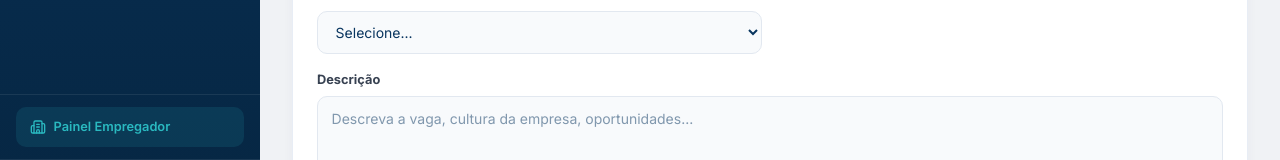
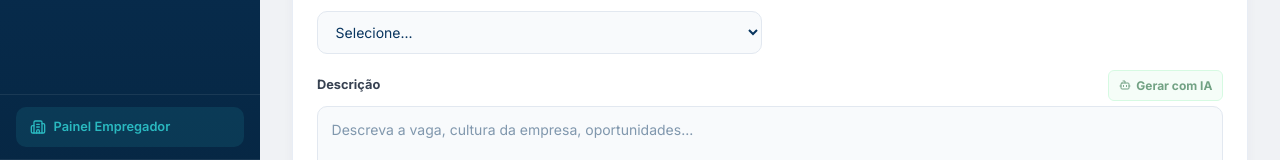
Before and after one commit to mvnp/empregacaldasonline, a Next.js app: page /admin/vagas/cadastrar in a window 1280 px wide. Shown: the part 531-691 px from the top of the page. Built offline with nearby package versions, Linux system fonts and the light colour scheme; no server answers.

Commit message:
Gerador de descrição para vagas cujo descrição foi destorcida

```diff
--- a/src/actions/openai.ts
+++ b/src/actions/openai.ts
@@ -124,3 +124,46 @@ export async function extrairDadosVagaDeImagem(base64Image: string) {
         return { success: false, error: e.message || 'Erro inesperado na IA.' }
     }
 }
+
+export async function gerarDescricaoComIA(titulo: string) {
+    if (!titulo || !titulo.trim()) {
+        return { success: false, error: 'O título da vaga é obrigatório para gerar a descrição.' }
+    }
+
+    const config = await lerConfiguracaoOpenAI()
+    if (!config || !config.openai_token) {
+        return { success: false, error: 'Chave API da OpenAI não configurada no banco de dados. Acesse as Configurações.' }
+    }
+
+    try {
+        const response = await fetch('https://api.openai.com/v1/chat/completions', {
+            method: 'POST',
+            headers: {
+                'Content-Type': 'application/json',
+                'Authorization': `Bearer ${config.openai_token}`
+            },
+            body: JSON.stringify({
+                model: config.model || 'gpt-4o',
+                messages: [
+                    {
+                        role: 'user',
+                        content: `Escreva uma breve e atrativa descrição de vaga de emprego baseada no título "${titulo}". Descreva a visão geral, cultura típica e oportunidades que a vaga pode oferecer. Retorne apenas o texto descritivo simples e direto, sem formatação Markdown e sem blocos complexos, em um único parágrafo bem redigido.`
+                    }
+                ],
+                max_tokens: 350,
+            })
+        })
+
+        if (!response.ok) {
+            const err = await response.json()
+            return { success: false, error: err.error?.message || 'Erro ao gerar descrição na OpenAI.' }
+        }
+
+        const data = await response.json()
+        const content = data.choices[0].message.content
+
+        return { success: true, data: content }
+    } catch (e: any) {
+        return { success: false, error: e.message || 'Erro inesperado na IA ao gerar descrição.' }
+    }
+}
--- a/src/app/admin/vagas/VagaFormClient.tsx
+++ b/src/app/admin/vagas/VagaFormClient.tsx
@@ -24,6 +24,7 @@ export default function VagaFormClient({ initialData, vagaId, isEdit }: VagaForm
     const [aiFile, setAiFile] = useState<File | null>(null)
     const [aiLoading, setAiLoading] = useState(false)
     const [aiError, setAiError] = useState('')
+    const [aiGerandoDescricao, setAiGerandoDescricao] = useState(false)
 
     const [sugestoesEmpresas, setSugestoesEmpresas] = useState<string[]>([])
     const [mostrarSugestoes, setMostrarSugestoes] = useState(false)
@@ -470,7 +471,40 @@ export default function VagaFormClient({ initialData, vagaId, isEdit }: VagaForm
                             </select>
                         </div>
                         <div style={{ gridColumn: '1 / -1' }}>
-                            <label style={labelStyle}>Descrição</label>
+                            <div style={{ display: 'flex', alignItems: 'center', justifyContent: 'space-between', marginBottom: '0.35rem' }}>
+                                <label style={{ ...labelStyle, marginBottom: 0 }}>Descrição</label>
+                                <button
+                                    type="button"
+                                    onClick={async () => {
+                                        if (!form.titulo.trim()) { setErro('Preencha o Título da Vaga para gerar a descrição.'); return; }
+                                        setAiGerandoDescricao(true);
+                                        setErro('');
+                                        const { gerarDescricaoComIA } = await import('@/actions/openai');
+                                        const res = await gerarDescricaoComIA(form.titulo);
+                                        setAiGerandoDescricao(false);
+                                        if (res.success && res.data) {
+                                            updateField('descricao', form.descricao ? form.descricao + '\n\n' + res.data : res.data);
+                                        } else {
+                                            setErro(res.error || 'Erro ao gerar descrição.');
+                                        }
+                                    }}
+                                    disabled={aiGerandoDescricao || !form.titulo.trim()}
+                                    style={{
+                                        display: 'flex', alignItems: 'center', gap: '0.35rem',
+                                        padding: '0.3rem 0.6rem', borderRadius: 6,
+                                        background: '#f0fdf4', color: '#166534', border: '1px solid #bbf7d0',
+                                        fontSize: '0.75rem', fontWeight: 700, cursor: (aiGerandoDescricao || !form.titulo.trim()) ? 'not-allowed' : 'pointer', transition: 'all 0.2s',
+                                        opacity: (!form.titulo.trim() && !aiGerandoDescricao) ? 0.6 : 1
+                                    }}
+                                >
+                                    {aiGerandoDescricao ? (
+                                        <div style={{ width: 12, height: 12, border: '2px solid rgba(22, 101, 52, 0.3)', borderTopColor: '#166534', borderRadius: '50%', animation: 'spin 0.6s linear infinite' }} />
+                                    ) : (
+                                        <Bot style={{ width: 12, height: 12 }} />
+                                    )}
+                                    {aiGerandoDescricao ? 'Gerando...' : 'Gerar com IA'}
+                                </button>
+                            </div>
                             <textarea
                                 style={{ ...inputStyle, minHeight: 120, resize: 'vertical' }}
                                 placeholder="Descreva a vaga, cultura da empresa, oportunidades..."
```
